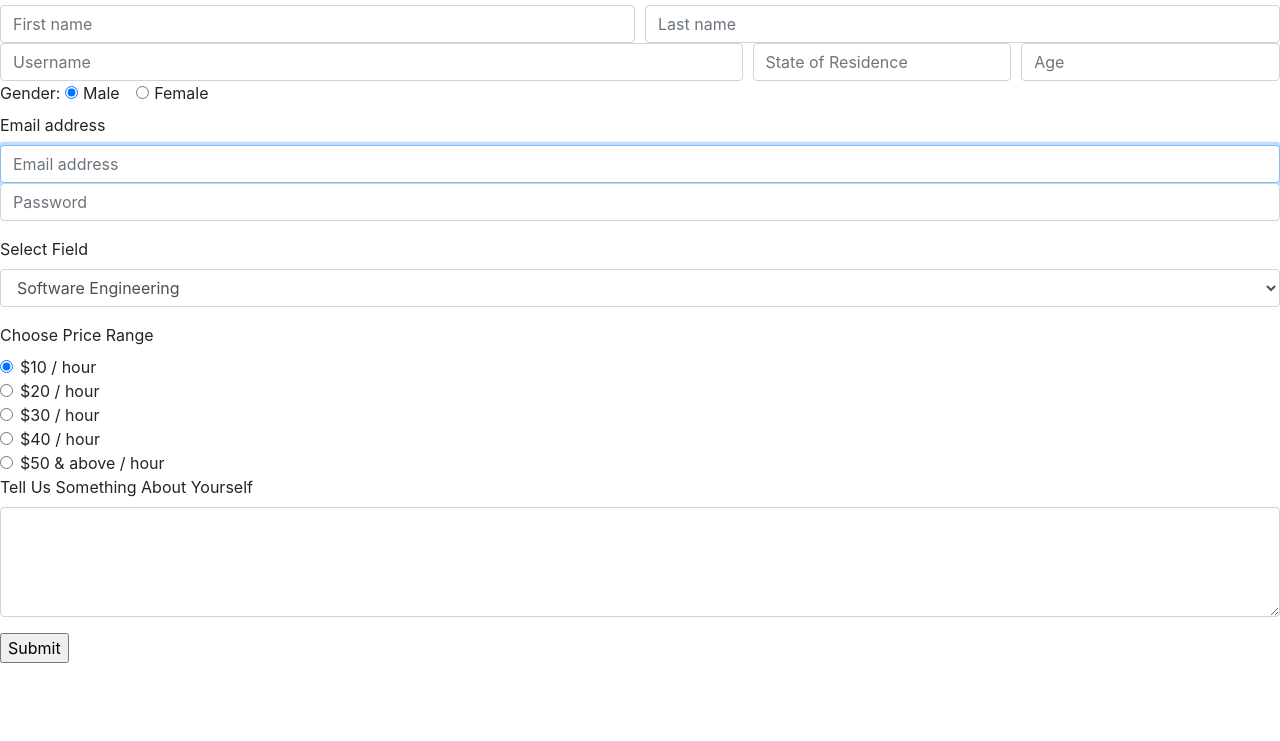
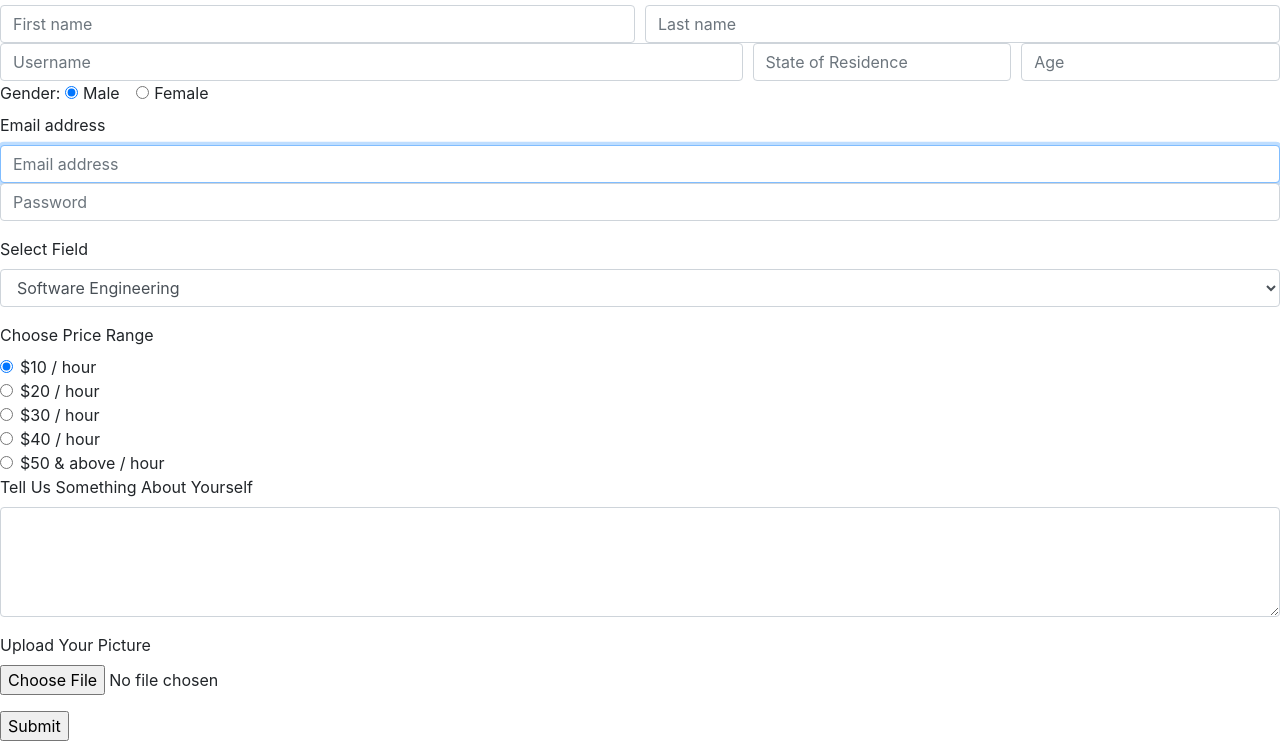
Before and after one commit to Moonstone1995/Freelance-Marketplace, a plain HTML site: page forms/signup.html in a window 1280 px wide. Shown: the part 64-805 px from the top of the page. Drawn offline with nearby package versions, Linux system fonts and the light colour scheme.

Commit message:
Included Picture Upload

```diff
--- a/forms/signup.html
+++ b/forms/signup.html
@@ -99,6 +99,11 @@
         <textarea class="form-control" id="exampleFormControlTextarea1" rows="4" required></textarea>
       </div>
 
+          <div class="form-group">
+            <label for="exampleFormControlFile1">Upload Your Picture</label>
+            <input type="file" class="form-control-file" id="exampleFormControlFile1">
+          </div>
+
       <div>
         <input type="button" value="Submit" class="input">
       </div>
```
